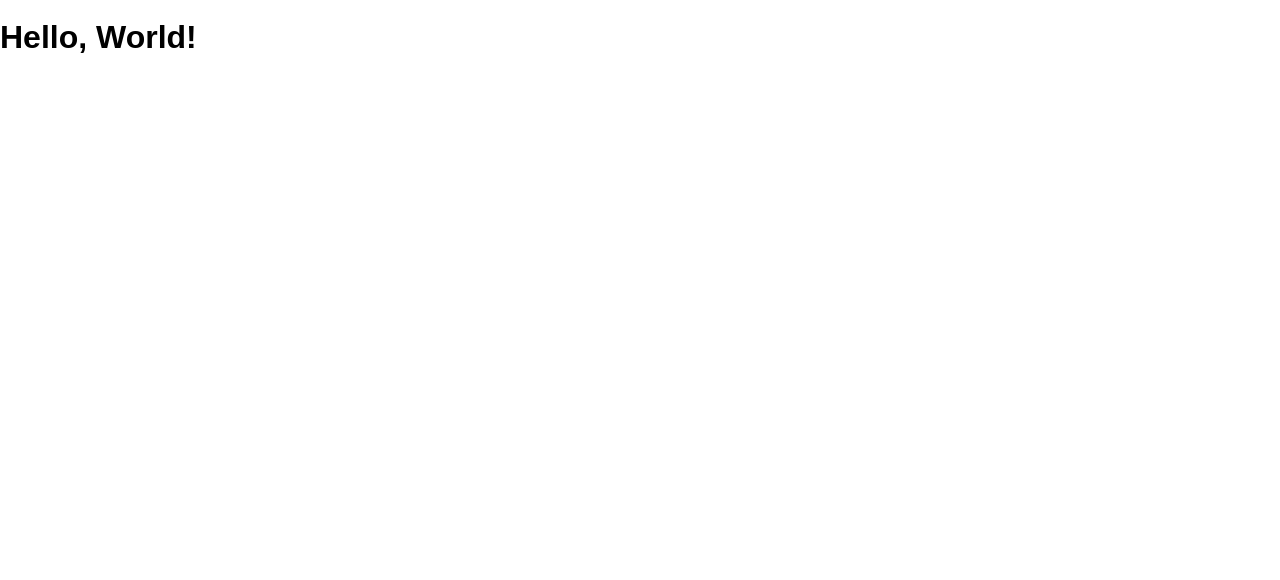
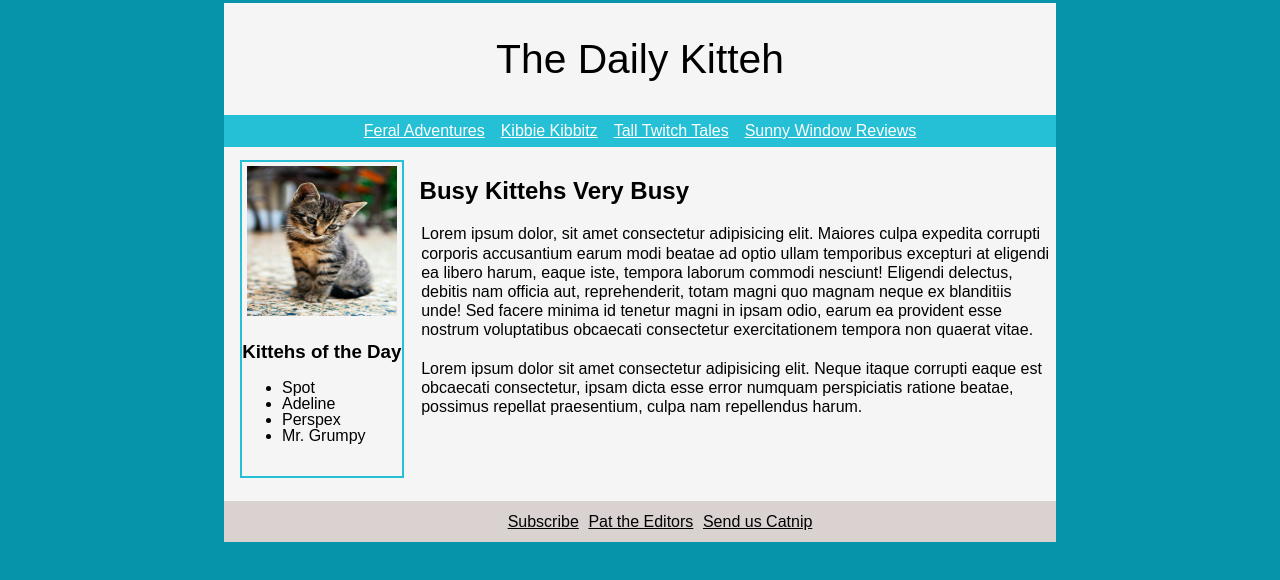
Before and after one commit to Sgreid7/dailykitteh, a website: page public/index.html in a window 1280 px wide. Drawn offline with Linux system fonts and the light colour scheme.

Commit message:
Created webpage clone and stlying

```diff
--- a/public/index.html
+++ b/public/index.html
@@ -8,6 +8,60 @@
     <link rel="stylesheet" href="/screen.css" />
   </head>
   <body>
-    <h1 class="hello-world">Hello, World!</h1>
+    <section>
+      <header>
+        <h1>The Daily Kitteh</h1>
+      </header>
+
+      <nav class="first">
+        <ul>
+          <li>Feral Adventures</li>
+          <li>Kibbie Kibbitz</li>
+          <li>Tall Twitch Tales</li>
+          <li>Sunny Window Reviews</li>
+        </ul>
+      </nav>
+    </section>
+
+    <main>
+      <aside>
+        <img src="kitteh.jpg" alt="kitty" />
+        <h3>Kittehs of the Day</h3>
+        <ul>
+          <li>Spot</li>
+          <li>Adeline</li>
+          <li>Perspex</li>
+          <li>Mr. Grumpy</li>
+        </ul>
+      </aside>
+
+      <article>
+        <h2>Busy Kittehs Very Busy</h2>
+        <p>
+          Lorem ipsum dolor, sit amet consectetur adipisicing elit. Maiores
+          culpa expedita corrupti corporis accusantium earum modi beatae ad
+          optio ullam temporibus excepturi at eligendi ea libero harum, eaque
+          iste, tempora laborum commodi nesciunt! Eligendi delectus, debitis nam
+          officia aut, reprehenderit, totam magni quo magnam neque ex blanditiis
+          unde! Sed facere minima id tenetur magni in ipsam odio, earum ea
+          provident esse nostrum voluptatibus obcaecati consectetur
+          exercitationem tempora non quaerat vitae.
+        </p>
+        <p>
+          Lorem ipsum dolor sit amet consectetur adipisicing elit. Neque itaque
+          corrupti eaque est obcaecati consectetur, ipsam dicta esse error
+          numquam perspiciatis ratione beatae, possimus repellat praesentium,
+          culpa nam repellendus harum.
+        </p>
+      </article>
+    </main>
+
+    <footer>
+      <ul>
+        <li>Subscribe</li>
+        <li>Pat the Editors</li>
+        <li>Send us Catnip</li>
+      </ul>
+    </footer>
   </body>
 </html>
--- a/public/screen.css
+++ b/public/screen.css
@@ -9,4 +9,114 @@ html {
 body {
   margin: 0;
   min-height: 100%;
+  background-color: rgb(5, 148, 170);
+  font-family: sans-serif;
 }
+
+main {
+  background-color: whitesmoke;
+  width: 65%;
+  margin: 0 auto;
+  display: flex;
+  padding: 0;
+}
+
+main p {
+  margin-top: 1rem;
+  padding: .1rem;
+  line-height: 1.2;
+}
+
+section {
+  width: 65%;
+  margin: 0 auto;
+  padding: 0;
+}
+
+section header {
+  background-color: whitesmoke;
+  padding: 0.1rem;
+}
+
+header {
+  text-align: center;
+  padding: 0.5rem;
+  margin-top: 0.2rem;
+  font-size: 1.7rem;
+}
+
+h1 {
+  font-weight: lighter;
+}
+
+nav {
+  justify-content: space-between;
+  padding: 0;
+  margin: 0;
+  color: #fff;
+  text-decoration: underline;
+  background-color: rgb(37, 191, 214);
+}
+
+nav ul {
+  display: flex;
+  justify-content: center;
+  list-style: none;
+  padding: 0;
+  margin: 0;
+}
+
+nav li {
+  padding: .5rem;
+  margin: 0
+}
+
+aside {
+  border: 2px solid rgb(37, 191, 214);
+  margin-top: 0.8rem;
+  margin-left: 1rem;
+  margin-right: 1rem;
+  margin-bottom: 1.4rem;
+  padding: 0;
+}
+
+aside h3 {
+  text-align: center;
+}
+
+aside ul {
+  margin-bottom: 2rem;
+}
+
+h2 {
+  margin-top: 2rem;
+}
+
+
+img {
+  height: 150px;
+  width: 150px;
+  margin: 0.3rem;
+}
+
+footer {
+  margin: 0 auto;
+  display: flex;
+  justify-content: center;
+  background-color: rgb(218, 209, 209);
+  width: 65%;
+  padding: 0;
+}
+
+footer ul {
+  display: flex;
+  justify-content: center;
+  list-style: none;
+  margin: .5rem;
+}
+
+footer li {
+  text-decoration: underline;
+  padding: 0.3rem;
+  margin: 0;
+}
```
Also changed, not shown: package.json (+5 -3 lines), public/kitteh.jpg (added), 1 other file.
